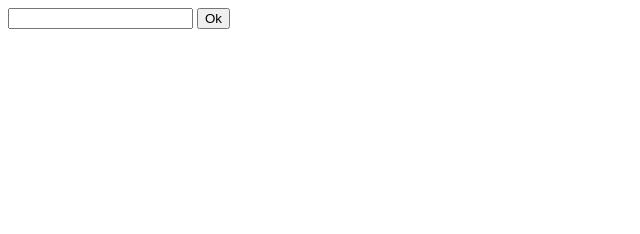
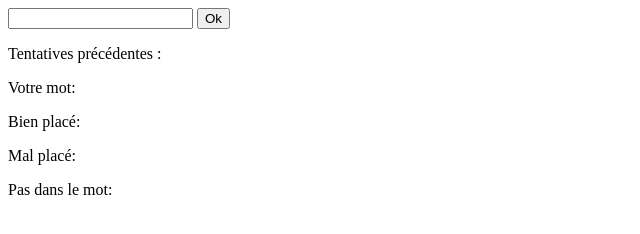
Before and after one commit to anaisrandria/exercices-individuels, a plain HTML site: page 10_motus/index.html in a window 1280 px wide. Both pictures are taken after a click on the button "Ok". Shown: the whole page, without its empty margins (0-640 px from the left). Drawn offline with Linux system fonts and the light colour scheme.

Commit message:
Updated files - end function missing

```diff
--- a/10_motus/index.html
+++ b/10_motus/index.html
@@ -4,16 +4,18 @@
 <head>
     <meta charset="utf-8">
     <title>Motus</title>
+    <script src="script.js"></script>
 </head>
 
 <body>
-    <input id="word" />
+    <input id="word" value=""/>
     <button onclick="guess()">Ok</button>
-    <p id="try"></p>
-    <p id="well"></p>
-    <p id="miss"></p>
-    <p id="not"></p>
-    <p id="win"></p>
+    <p id="tentatives"></p>
+    <p id="try"></p> <!-- Tentative mot -->
+    <p id="well" class="wrong"></p> <!-- Bien placé: A, B, C -->
+    <p id="miss" class="wrong"></p> <!-- Mal placé: A, B, C -->
+    <p id="not" class="wrong"></p> <!-- Pas dans le mot: A, B, C -->
+    <p id="win"></p> <!-- Vous avez gagné -->
 </body>
 
 </html>
--- a/10_motus/script.js
+++ b/10_motus/script.js
@@ -1,42 +1,56 @@
+let wellPlaced = [];
+let missplaced = [];
+let notInWord = [];
+let tentatives = [];
+
+function guess() {
+    let base = 'dictionnaire' // mot à deviner
+    let word = document.getElementById("word").value // valeur de l'input
+    let result = tryWord(word, base) // fonction principale qui vérifie que l'input (base) correspond ou non au mot à devnier (word)
+
+    if (result === true) {
+        document.getElementById("try").innerText = `Votre mot: ${word}`
+        document.getElementById("win").innerText = 'Vous avez gagné';
+        document.getElementById("well").remove();
+        document.getElementById("miss").remove();
+        document.getElementById("not").remove();
+        // document.getElementsByClassName("wrong").remove();
+    } else {
+        document.getElementById("word").value = ''; // valeur de 'word' par défaut
+        document.getElementById("try").innerText = `Votre mot: ${word}`; // remplace le texte du paragraphe avec l'id "try" par la valeur de l'input
+        document.getElementById("well").innerText = `Bien placé: ${result.wellPlaced.join(', ')}`;
+        document.getElementById("miss").innerText = `Mal placé: ${result.missplaced.join(', ')}`;
+        document.getElementById("not").innerText = `Pas dans le mot: ${result.notInWord.join(', ')}`;
+        wellPlaced = [];
+        missplaced = [];
+    }
+    document.getElementById("tentatives").innerText = `Tentatives précédentes : ${tentatives.join(', ')} `
+}
+
 function tryWord(word, base) {
-	// TODO: fix jeu sensible à la casse.
-	if (word === base) {
+	if (word.toLowerCase() === base) { // si la valeur de l'input = mot à deviner, retourner "true"
 		return true
     } else {
-  	let wellPlaced = [];
-    let notInWord = [];
-    let missplaced = [];
 
-  	let arrayBase = base.split('');
-    let arrayWord = word.split('');
+  	let arrayBase = base.split(''); // array mot à deviner
+    let arrayWord = word.split(''); // array input
 
-		for (let i = 0; i < arrayBase.length-1; i++) {
-    	if (arrayBase[i] === arrayWord[i]) {
+		for (let i = 0; i < arrayBase.length; i++) {
+            if (arrayBase.includes(arrayWord[i]) && arrayBase[i] === arrayWord[i]) { // si arrayBase[1] === arrayWord[1], ajouter arrayWord[1] au tableau wellPlaced
             wellPlaced.push(arrayWord[i]);
-      }	else {
+        }	else if (arrayBase.includes(arrayWord[i])) { // sinon ajouter arrayWord[1] au tableau missPlaced
             missplaced.push(arrayWord[i])
         }
         }
 
-    for (const char of arrayWord) {
-    	if (arrayBase.includes(char) === false) {
+        for (const char of arrayWord) { // pour toute lettre de arrayWord
+            if (arrayBase.includes(char) === false) { // si arrayBase n'inclut pas la lettre, ajouter la lettre au tableau notInWord
             notInWord.push(char)
             }
         }
 
+    tentatives.push(word);
+
     return { wellPlaced: wellPlaced, missplaced: missplaced, notInWord: notInWord }
   }
 }
-
-function guess() {
-	let base = 'dictionnaire'
-	let word = document.getElementById("word").value
-	let result = tryWord(word, base)
-  document.getElementById("word").value = ''
- 	document.getElementById("try").innerText = word
-  document.getElementById("well").innerText = 'Bien placé: '+result.wellPlaced.join(', ')
-  document.getElementById("miss").innerText = 'Mal placé: '+result.missplaced.join(', ')
-  document.getElementById("not").innerText = 'Pas dans le mot: '+result.notInWord.join(', ')
-  if (result.wellPlaced.length === base.length) {
-	  document.getElementById("win").innerText = 'Vous avez gagné'
-  }
```
Lines whose indentation alone changed are shown as unchanged.
